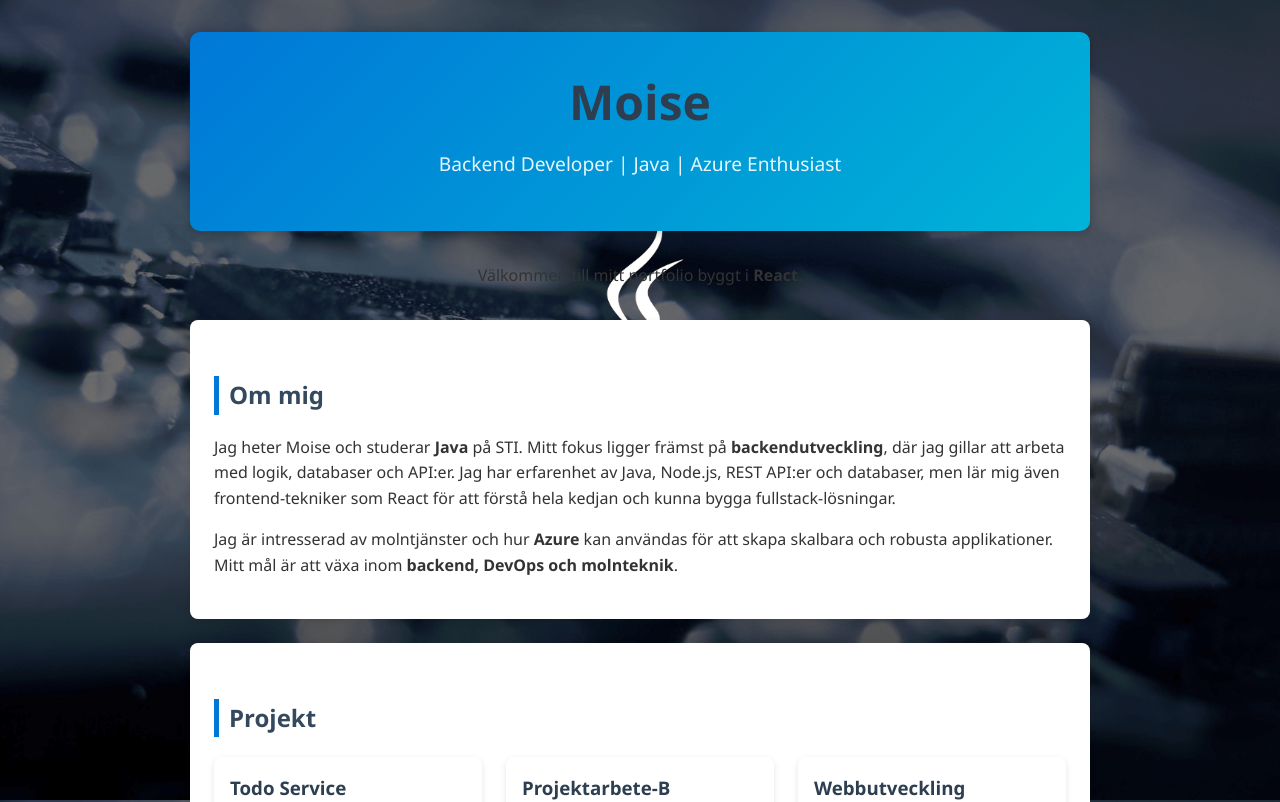
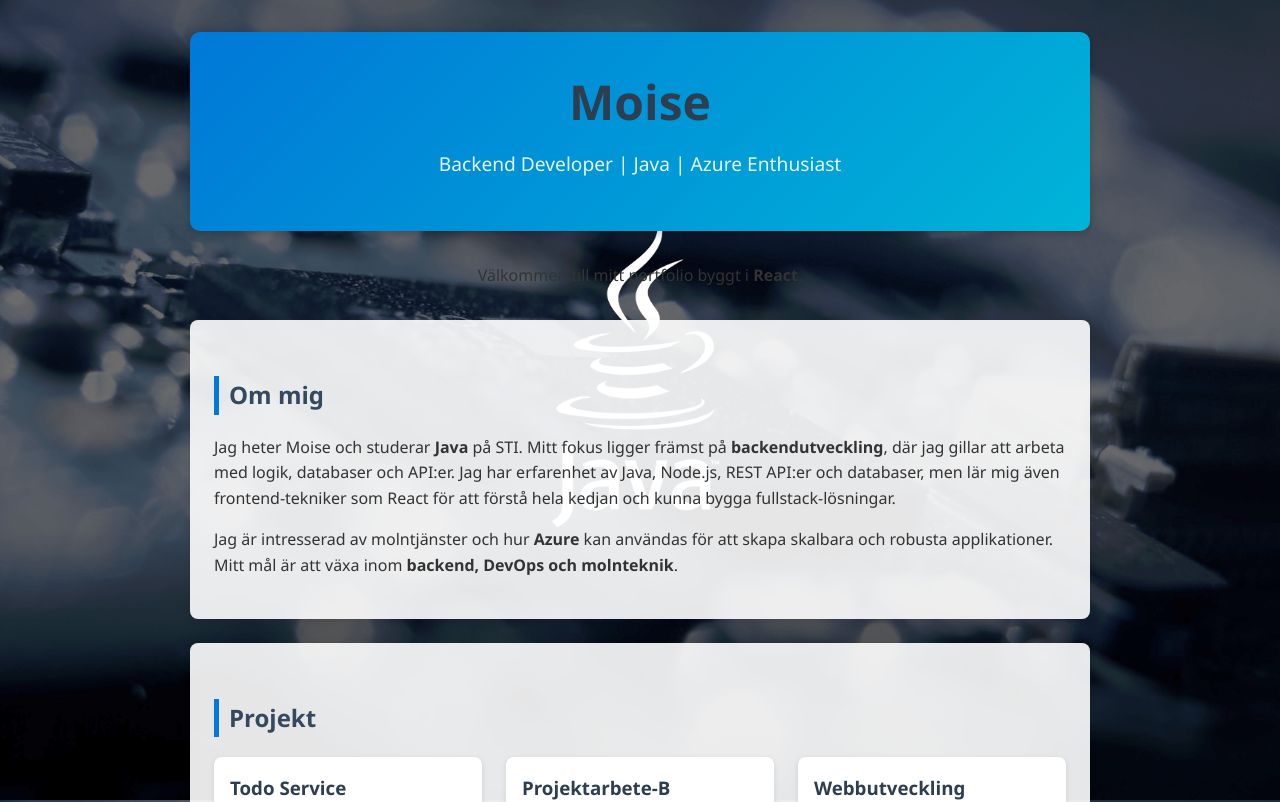
Before and after one commit to mpkhonde/portfolio, a JavaScript app: page / in a window 1280 px wide. Shown: the top 802 px of the page. Built offline with nearby package versions, Linux system fonts and the light colour scheme; the HTML template or start-up script is replaced by a standard one.

Commit message:
Fixade sökväg för bakgrundsbild

```diff
--- a/src/App.css
+++ b/src/App.css
@@ -2,11 +2,11 @@ body {
   margin: 0;
   font-family: 'Segoe UI', Tahoma, Geneva, Verdana, sans-serif;
   background-color: #f9f9f9;
-  background-image: url("/image/logo-java.png"); /* ← bakgrundsbild */
+  background-image: url("/image/logo-java.png"); /* ✅ rätt sökväg */
   background-size: cover;       /* täcker hela skärmen */
   background-position: center;  /* centrerar bilden */
   background-repeat: no-repeat; /* ingen upprepning */
-  background-attachment: fixed; /* bilden stannar när du scrollar */
+  background-attachment: fixed; /* bakgrunden stannar när man scrollar */
   color: #333;
   line-height: 1.6;
 }
@@ -46,7 +46,7 @@ a:hover {
 }
 
 section {
-  background: #fff;
+  background: rgba(255, 255, 255, 0.9); /* lite genomskinlig för att bakgrunden ska synas */
   padding: 1.5rem;
   margin: 1.5rem 0;
   border-radius: 8px;
```
